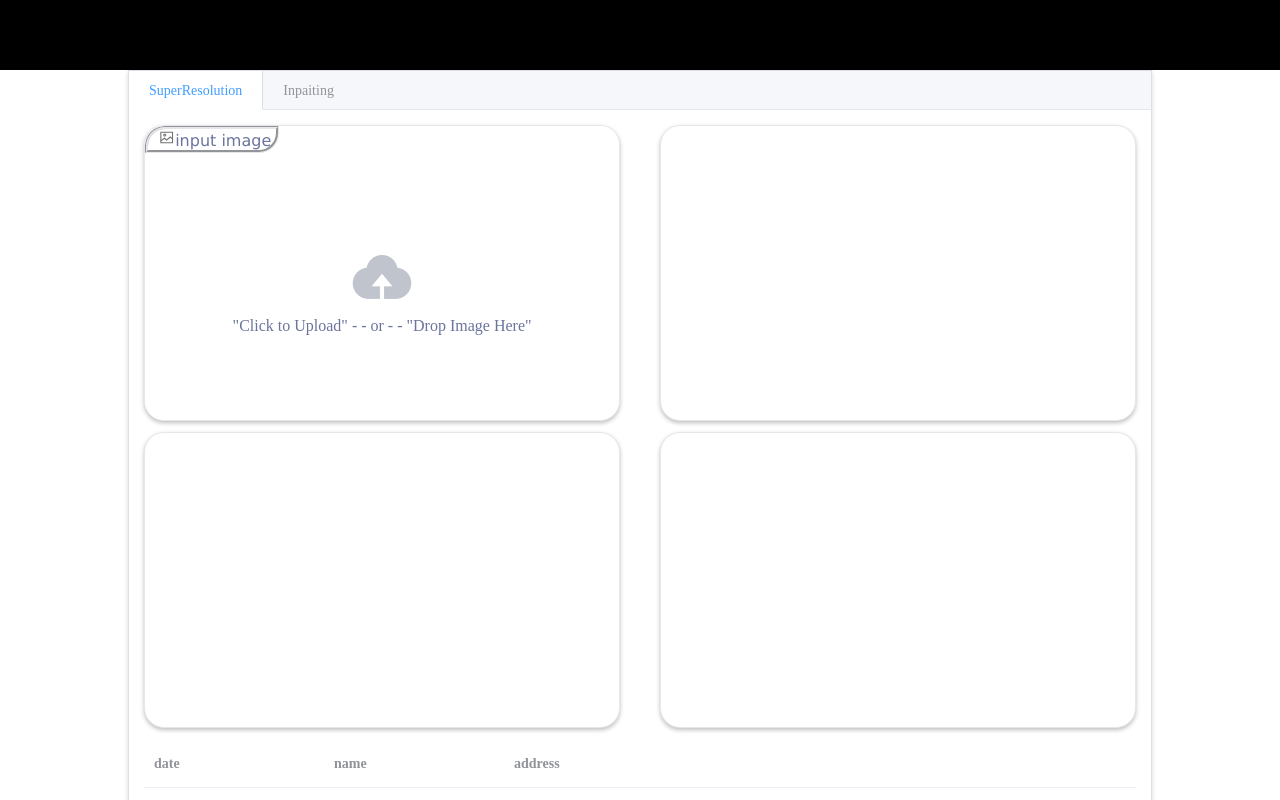
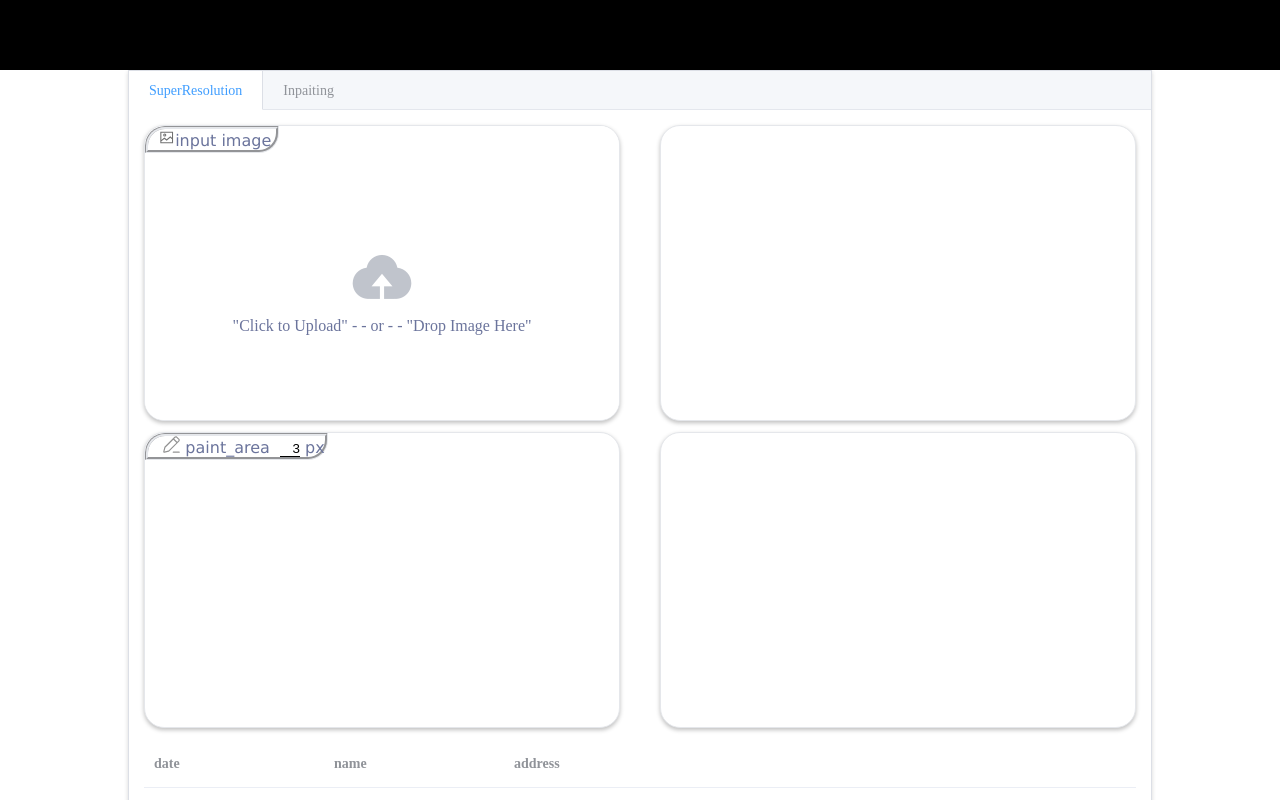
Before and after one commit to Hydrageno/gexplore, a Vue app: page / in a window 1280 px wide. Shown: the top 800 px of the page. Built offline with nearby package versions, Linux system fonts and the light colour scheme.

Commit message:
m-p: complete simply painting on canvas

```diff
--- a/src/components/img-container/PaintImg.vue
+++ b/src/components/img-container/PaintImg.vue
@@ -1,13 +1,80 @@
 <template>
-    <div class="imgWorkingArea"></div>
+    <div ref="paintImgArea"
+        class="imgWorkingArea paintImgArea">
+        <user-guide>&nbsp;&nbsp;
+            <img src="../../assets/pen.svg" height="17">
+            paint_area&nbsp;
+            <input v-model.number="lineWidth"
+                style="border: none; border-bottom: 1px solid black; width: 20px; text-align: right;">
+            px
+        </user-guide>
+        <canvas ref="canvas"
+            @mousedown="startDrawing"
+            @mousemove="draw"
+            @mouseup="stopDrawing"
+            class="drawingCanvas"></canvas>
+    </div>
 </template>
 
 <script>
+import UserGuide from './UserGuide.vue';
 export default{
-    name: 'PaintImg'
+    name: 'PaintImg',
+    components: {
+        UserGuide
+    },
+    data() {
+        return {
+            drawing: false,
+            context: null,
+            lastX: 0,
+            lastY: 0,
+            hue: 0,
+            lineWidth: 3,
+            picPath: '../../assets/logo.png',
+        }
+    },
+    mounted() {
+        this.context = this.$refs.canvas.getContext('2d');
+        this.$refs.canvas.width = "549";
+        this.$refs.canvas.height = "294";
+
+        this.context.lineJoin = 'round';
+        this.context.lineCap = 'round';
+    },
+    methods: {
+        startDrawing(e) {
+            this.$refs.paintImgArea.style.background = `url(${this.picPath})`;
+            this.drawing = true;
+            [this.lastX, this.lastY] = [e.offsetX, e.offsetY];  // define starting point('sp')
+        },
+        draw(e) {
+            if (!this.drawing) return;
+            this.context.strokeStyle = `black`;
+            this.context.lineWidth = this.lineWidth;
+            this.context.beginPath();
+            this.context.moveTo(this.lastX, this.lastY); // move the pen to exact location
+            this.context.lineTo(e.offsetX, e.offsetY);  //  define ending point('ep'), and create line which from 'sp' to 'ep'
+            this.context.stroke();  // paint the path
+            [this.lastX, this.lastY] = [e.offsetX, e.offsetY];
+        },
+        stopDrawing() {
+            this.drawing = false;
+        },
+    }
 }
 </script>
 
 <style lang="less">
 @import "../../assets/ContainerStyle.less";
+.paintImgArea{
+    cursor: crosshair;
+    // background: url("../../assets/logo.png"); // test mode: test background image style
+    background-repeat: no-repeat;
+    background-size: 100% 100%;
+    background-attachment: cover;  // self-stretch
+    user-guide{
+        user-select: none;
+    }
+}
 </style>
```
